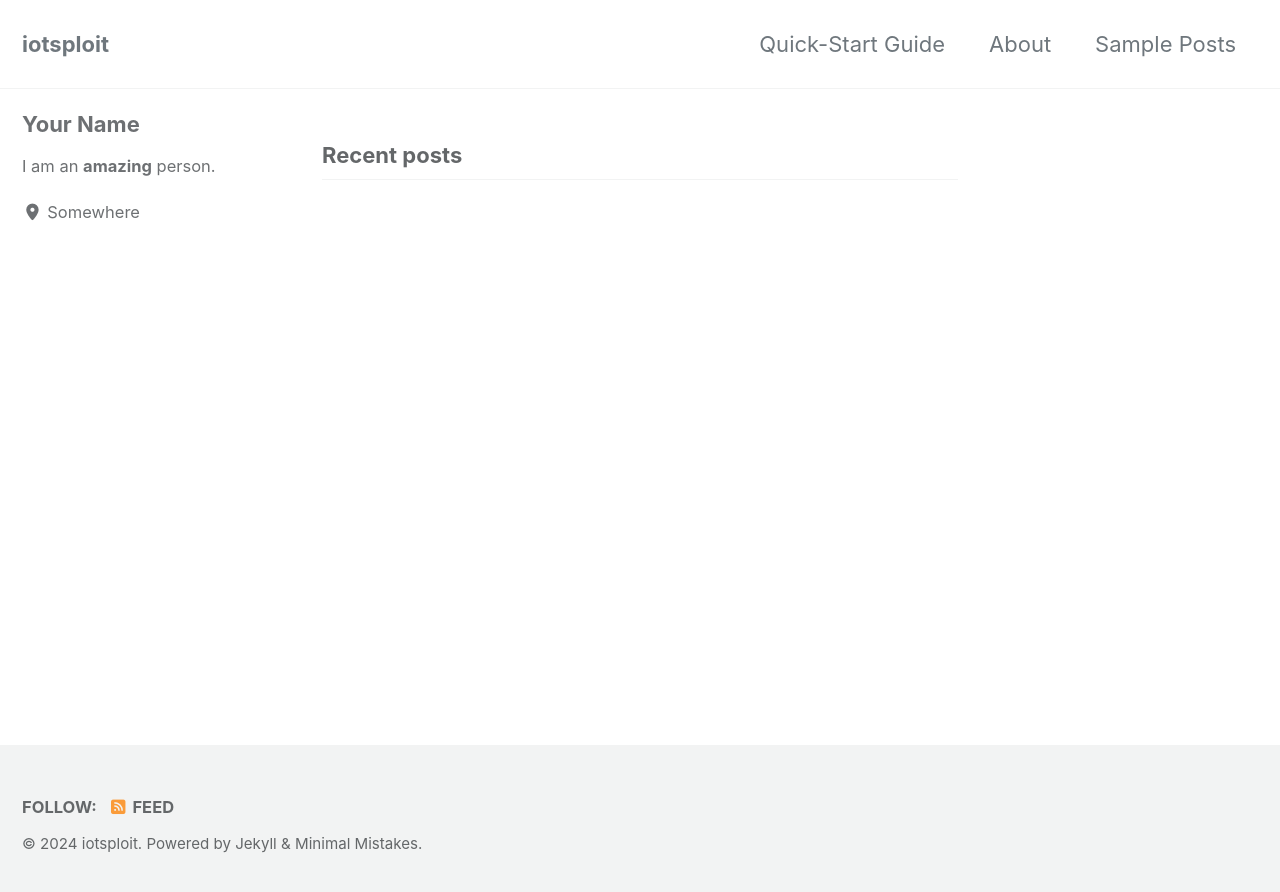
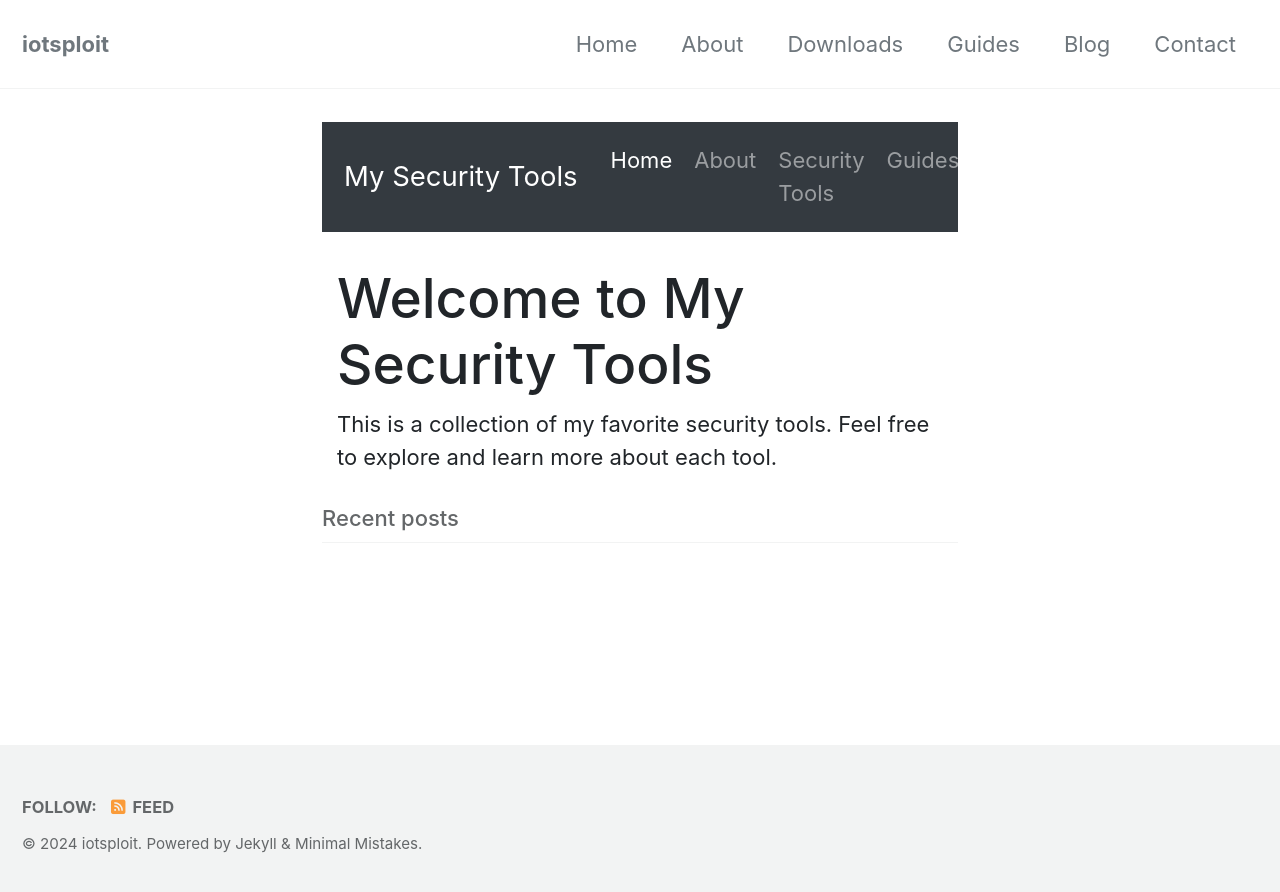
Before and after one commit to TKXB/iotsploit.github.io, a Jekyll site: the page built from index.html, in a window 1280 px wide. Shown: the top 892 px of the page. Built offline with Jekyll 4.4.1, drawn with Linux system fonts in a browser that asks for light colours; cached includes are drawn as plain includes; the list of posts is cut into pages by our own code.

Commit message:
Update navigation and homepage layout

```diff
--- a/_data/navigation.yml
+++ b/_data/navigation.yml
@@ -1,12 +1,14 @@
 # main links
 main:
-  - title: "Quick-Start Guide"
-    url: https://mmistakes.github.io/minimal-mistakes/docs/quick-start-guide/
+  - title: "Home"
+    url: /
   - title: "About"
-    url: https://mmistakes.github.io/minimal-mistakes/about/
-  - title: "Sample Posts"
-    url: /projects/
-  # - title: "Sample Collections"
-  #   url: /collection-archive/
-  # - title: "Sitemap"
-  #   url: /sitemap/
+    url: /about/
+  - title: "Downloads"
+    url: /downloads/
+  - title: "Guides"
+    url: /guides/
+  - title: "Blog"
+    url: /blog/
+  - title: "Contact"
+    url: /contact/
--- a/index.html
+++ b/index.html
@@ -1,4 +1,51 @@
 ---
 layout: home
-author_profile: true
+author_profile: false
 ---
+<!DOCTYPE html>
+<html lang="en">
+<head>
+    <meta charset="UTF-8">
+    <meta name="viewport" content="width=device-width, initial-scale=1.0">
+    <title>My Security Tools</title>
+    <link rel="stylesheet" href="https://stackpath.bootstrapcdn.com/bootstrap/4.5.0/css/bootstrap.min.css">
+</head>
+<body>
+    <nav class="navbar navbar-expand-lg navbar-dark bg-dark">
+        <a class="navbar-brand" href="#">My Security Tools</a>
+        <button class="navbar-toggler" type="button" data-toggle="collapse" data-target="#navbarNav" aria-controls="navbarNav" aria-expanded="false" aria-label="Toggle navigation">
+            <span class="navbar-toggler-icon"></span>
+        </button>
+        <div class="collapse navbar-collapse" id="navbarNav">
+            <ul class="navbar-nav">
+                <li class="nav-item active">
+                    <a class="nav-link" href="#">Home <span class="sr-only">(current)</span></a>
+                </li>
+                <li class="nav-item">
+                    <a class="nav-link" href="#">About</a>
+                </li>
+                <li class="nav-item">
+                    <a class="nav-link" href="#">Security Tools</a>
+                </li>
+                <li class="nav-item">
+                    <a class="nav-link" href="#">Guides</a>
+                </li>
+                <li class="nav-item">
+                    <a class="nav-link" href="#">Blog</a>
+                </li>
+                <li class="nav-item">
+                    <a class="nav-link" href="#">Contact</a>
+                </li>
+            </ul>
+        </div>
+    </nav>
+
+    <div class="container mt-4">
+        <h1>Welcome to My Security Tools</h1>
+        <p>This is a collection of my favorite security tools. Feel free to explore and learn more about each tool.</p>
+    </div>
+
+    <script src="https://code.jquery.com/jquery-3.5.1.slim.min.js"></script>
+    <script src="https://stackpath.bootstrapcdn.com/bootstrap/4.5.0/js/bootstrap.min.js"></script>
+</body>
+</html>
```
